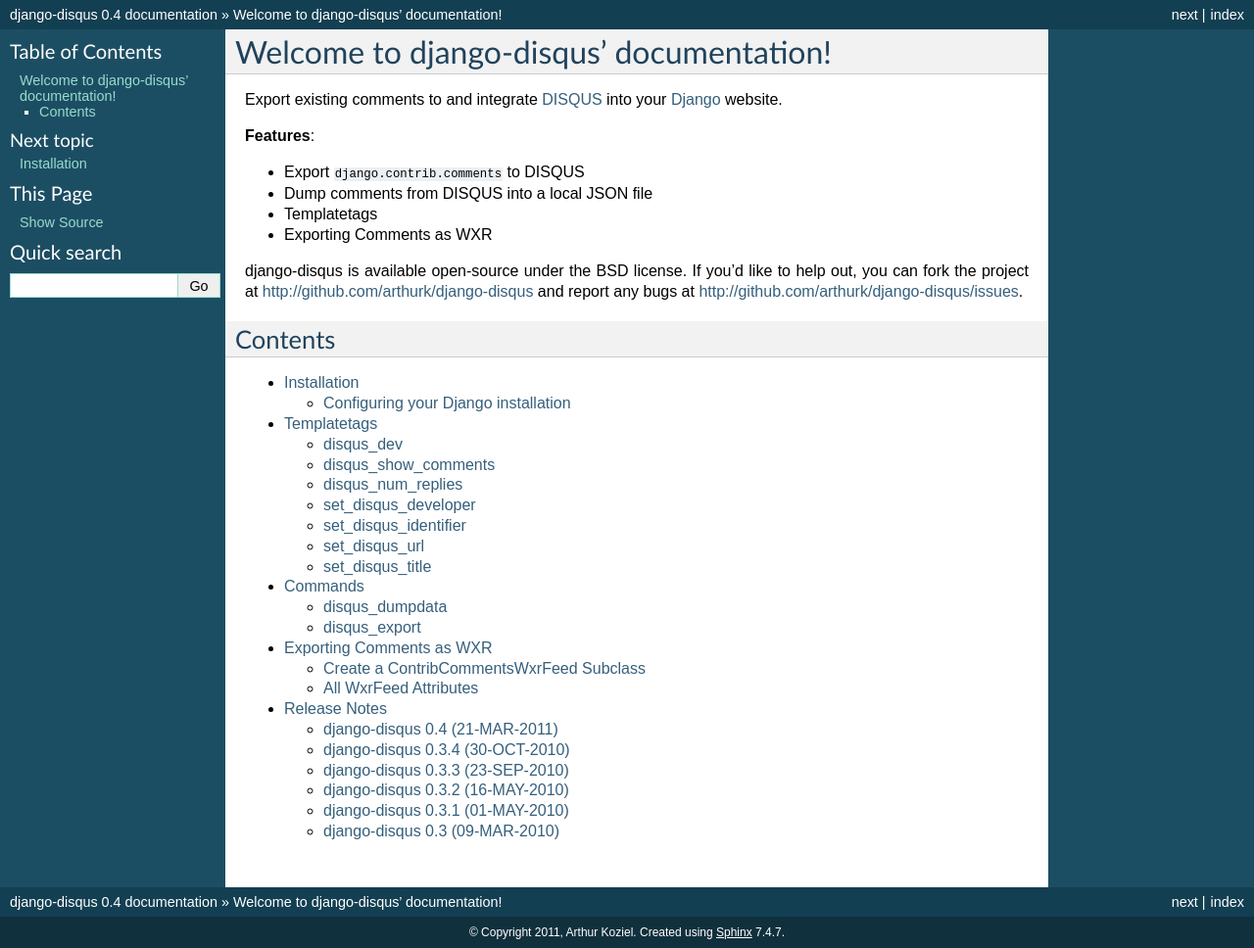
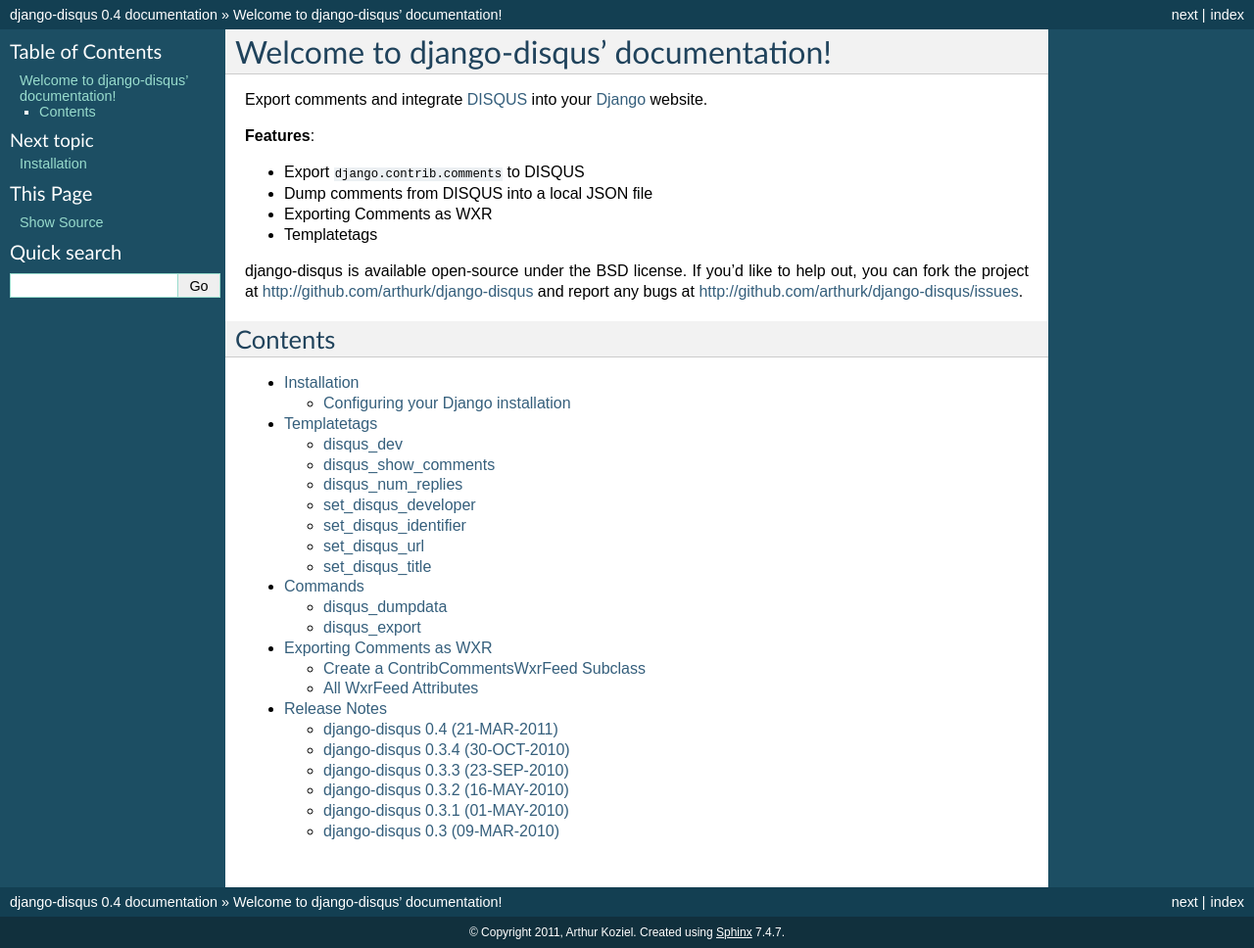
Before and after one commit to arthurk/django-disqus, a Sphinx documentation site: the page built from docs/index.rst, in a window 1280 px wide. Shown: the whole page at 98% size. Built offline with Sphinx 7.4.7, drawn with Linux system fonts in a browser that asks for light colours.

Commit message:
minor docs update

```diff
--- a/docs/index.rst
+++ b/docs/index.rst
@@ -3,14 +3,14 @@
 Welcome to django-disqus' documentation!
 =========================================
 
-Export existing comments to and integrate DISQUS_ into your Django_ website.
+Export comments and integrate DISQUS_ into your Django_ website.
 
 **Features**:
 
 - Export ``django.contrib.comments`` to DISQUS
 - Dump comments from DISQUS into a local JSON file
+- Exporting Comments as WXR
 - Templatetags
-- Exporting Comments as WXR
 
 django-disqus is available open-source under the BSD license. If you'd like
 to help out, you can fork the project at http://github.com/arthurk/django-disqus
--- a/setup.py
+++ b/setup.py
@@ -5,7 +5,7 @@
 setup(
     name='django-disqus',
     version='0.4',
-    description='Export existing comments and integrate DISQUS into your Django website',
+    description='Export comments and integrate DISQUS into your Django website',
     author='Arthur Koziel',
     author_email='arthur@arthurkoziel.com',
     url='http://arthurk.github.com/django-disqus/',
```
